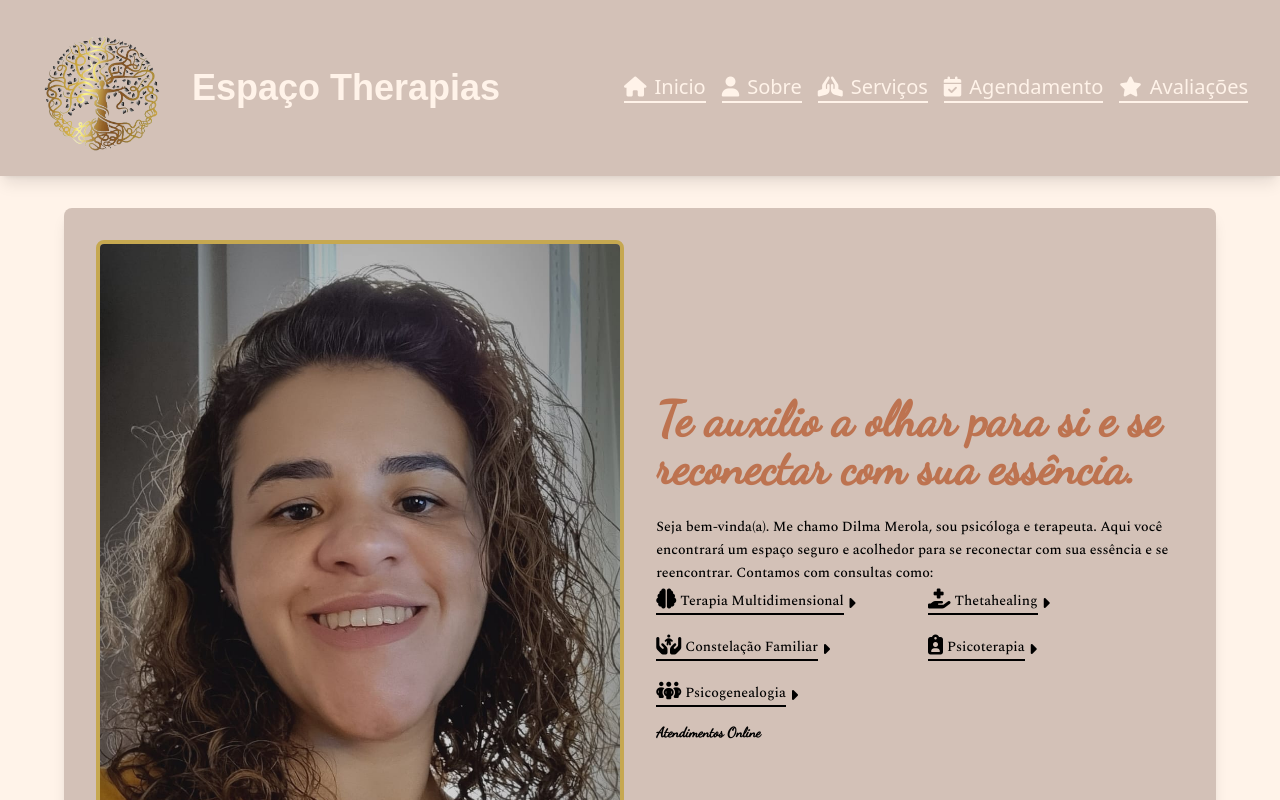
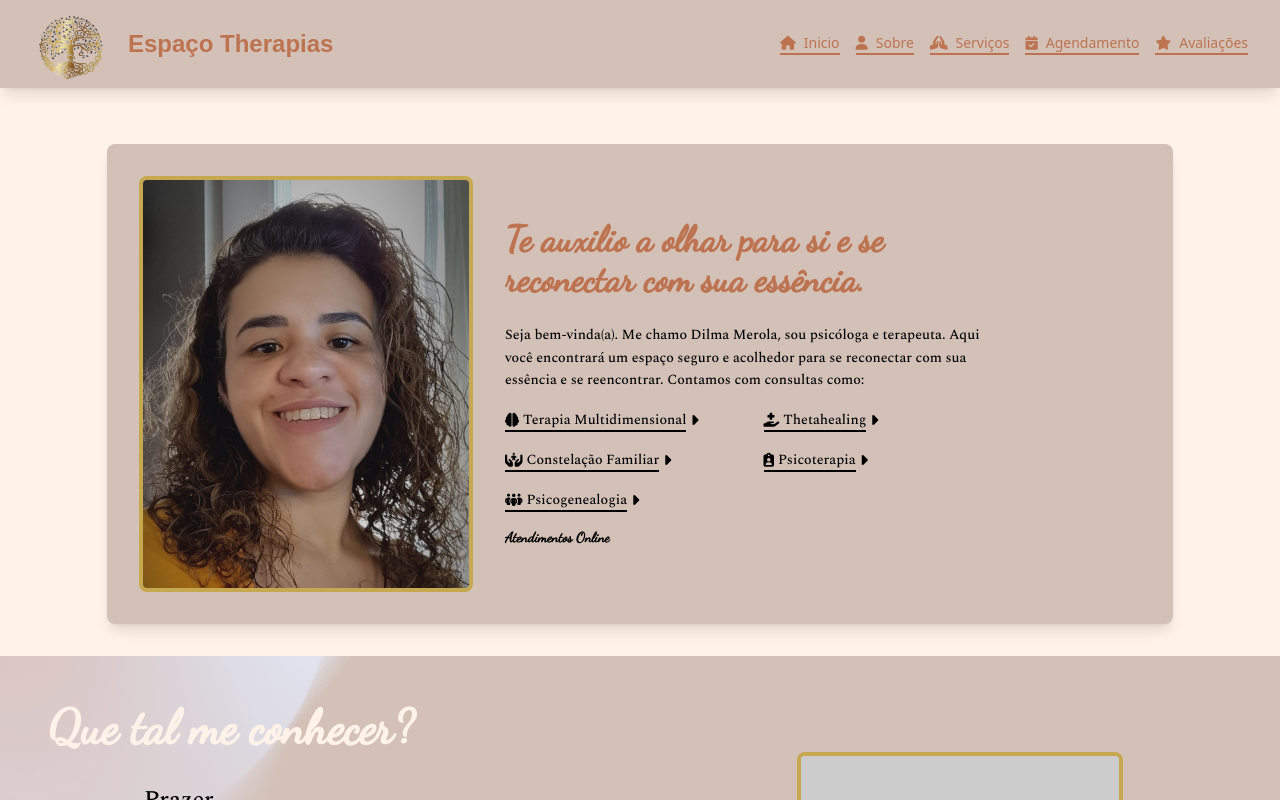
Before and after one commit to IsaiasCBLuz/Espaco-Therapias, a React (Vite) app: page / in a window 1280 px wide. Shown: the top 800 px of the page. Built offline with nearby package versions, Linux system fonts and the light colour scheme; a web font is replaced by a local one.

Commit message:
refactor: Update styles and navigation links in Agendamento page

```diff
--- a/src/pages/Client/agendamento/index.tsx
+++ b/src/pages/Client/agendamento/index.tsx
@@ -117,36 +117,36 @@ export function Agendamento() {
 
   return (
     <>
-      <header className="bg-tostado_claro w-full flex items-center px-8 py-4 shadow-lg">
-        <div className="w-36 h-36 mr-4">
+      <header className="bg-tostado_claro w-full flex items-center px-8 py-1 shadow-lg">
+        <div className="w-20 h-20 mr-4">
           <img src={logo} alt="logo" className="object-contain w-full h-full" />
         </div>
-        <h1 className="text-4xl font-bold font-amsterdam text-creme">
+        <h1 className="text-2xl font-bold font-amsterdam text-castanho_rosado">
           Espaço Therapias
         </h1>
         <div className='ms-auto'>
           <nav className="flex gap-4">
-            <a href="/" className="text-creme text-xl border-b-2 border-creme flex flex-row items-center gap-2 hover:text-castanho_rosado hover:font-bold hover:border-castanho_rosado">
-              <i className="fa-solid fa-home"></i>
-              <p>Home</p>
+            <a href="/" className="text-castanho_rosado text-xl border-b-2 border-castanho_rosado flex flex-row items-center gap-2 hover:text-castanho_rosado hover:font-bold hover:border-castanho_rosado">
+              <i className="fa-solid fa-home text-sm"></i>
+              <p className='text-sm'>Home</p>
             </a>
           </nav>
         </div>
       </header>
 
       <main className='w-full h-screen bg-creme'>
-        <div className='py-24'>
-          <h1 className="text-4xl font-bold font-amsterdam text-castanho_rosado text-center">Agende sua primeira conversa!</h1>
+        <div className='py-16'>
+          <h1 className="text-2xl font-bold font-amsterdam text-castanho_rosado text-center">Agende sua primeira conversa!</h1>
         </div>
         <div className='w-full bg-castanho_rosado flex flex-row ps-12 py-8'>
           <div className='w-[40%] pe-12 pt-24'>
-            <p className="text-3xl font-bold text-creme font-dancing mb-12">Suas Infos</p>
+            <p className="text-2xl font-bold text-creme font-dancing mb-8">Suas Infos</p>
             <form className='flex flex-col'>
               <div className='w-full mb-2'>
                 <input
                   type='text'
                   placeholder='Nome'
-                  className='bg-creme w-full rounded-3xl p-3 border border-gray-300 focus:outline-none focus:ring-2 focus:ring-tostado_claro'
+                  className='bg-creme w-full rounded-3xl p-3 border border-gray-300 focus:outline-none focus:ring-2 focus:ring-tostado_claro text-sm'
                   value={nome}
                   onChange={(e) => setNome(e.target.value)}
                 />
@@ -161,7 +161,7 @@ export function Agendamento() {
                 <input
                   type='email'
                   placeholder='Email'
-                  className='bg-creme w-full rounded-3xl p-3 border border-gray-300 focus:outline-none focus:ring-2 focus:ring-tostado_claro'
+                  className='bg-creme w-full rounded-3xl p-3 border border-gray-300 focus:outline-none focus:ring-2 focus:ring-tostado_claro text-sm'
                   value={email}
                   onChange={(e) => setEmail(e.target.value)}
                 />
@@ -176,7 +176,7 @@ export function Agendamento() {
                 <input
                   type='text'
                   placeholder='Telefone'
-                  className='bg-creme w-full rounded-3xl p-3 border border-gray-300 focus:outline-none focus:ring-2 focus:ring-tostado_claro'
+                  className='bg-creme w-full rounded-3xl p-3 border border-gray-300 focus:outline-none focus:ring-2 focus:ring-tostado_claro text-sm'
                   value={telefone}
                   onChange={(e) => setTelefone(e.target.value)}
                 />
@@ -192,7 +192,7 @@ export function Agendamento() {
                   <input
                     type='text'
                     placeholder='Data'
-                    className='bg-creme rounded-3xl p-3 border border-gray-300 pl-10 cursor-not-allowed w-full'
+                    className='bg-creme rounded-3xl p-3 border border-gray-300 pl-10 cursor-not-allowed w-full text-sm'
                     disabled
                     value={formatedData}
                   />
@@ -200,7 +200,7 @@ export function Agendamento() {
                 </div>
               </div>
               <button
-                className={`rounded-3xl p-3 text-creme font-bold transition duration-200 ${sendDisabled ? 'bg-tostado_claro' : 'bg-[#A85A3D] hover:border-2 border-tostado_claro'}`}
+                className={`rounded-3xl p-3 text-creme font-bold transition duration-200 text-sm ${sendDisabled ? 'bg-tostado_claro' : 'bg-[#A85A3D] hover:border-2 border-tostado_claro'}`}
                 disabled={sendDisabled}
                 onClick={handleAgendar}
               >
@@ -243,7 +243,7 @@ export function Agendamento() {
                 }}
                 locale={ptBrLocale}
                 eventColor='#BD7350'
-                eventClick={handleEventClick} // Adicione esta linha
+                eventClick={handleEventClick}
               />
             }
           </div>
--- a/src/pages/Client/portifolio/index.tsx
+++ b/src/pages/Client/portifolio/index.tsx
@@ -77,34 +77,34 @@ export function Portifolio() {
 
   return (
     <>
-      <header className="bg-tostado_claro w-full flex items-center px-8 py-4 fixed shadow-lg">
-        <div className="w-36 h-36 mr-4">
+      <header className="bg-tostado_claro w-full flex items-center px-8 py-1 fixed shadow-lg">
+        <div className="w-20 h-20 mr-4">
           <img src={logo} alt="logo" className="object-contain w-full h-full" />
         </div>
-        <h1 className="text-4xl font-bold font-amsterdam text-creme">
+        <h1 className="text-2xl font-bold font-amsterdam text-castanho_rosado">
           Espaço Therapias
         </h1>
         <div className='ms-auto'>
           <nav className="flex gap-4">
-            <a href="#PrimeiraImpressao" className="text-creme text-xl border-b-2 border-creme flex flex-row items-center gap-2 hover:text-castanho_rosado hover:border-castanho_rosado hover:font-bold">
-              <i className="fa-solid fa-home"></i>
-              <p>Inicio</p>
+            <a href="#PrimeiraImpressao" className="text-castanho_rosado text-xl border-b-2 border-castanho_rosado flex flex-row items-center gap-2 hover:text-castanho_rosado hover:border-castanho_rosado hover:font-bold">
+              <i className="fa-solid fa-home text-sm"></i>
+              <p className='text-sm'>Inicio</p>
             </a>
-            <a href="#Sobre" className="text-creme text-xl border-b-2 border-creme flex flex-row items-center gap-2 hover:text-castanho_rosado hover:border-castanho_rosado hover:font-bold">
-              <i className="fa-solid fa-user"></i>
-              <p>Sobre</p>
+            <a href="#Sobre" className="text-castanho_rosado text-xl border-b-2 border-castanho_rosado flex flex-row items-center gap-2 hover:text-castanho_rosado hover:border-castanho_rosado hover:font-bold">
+              <i className="fa-solid fa-user text-sm"></i>
+              <p className='text-sm'>Sobre</p>
             </a>
-            <a href="#Servicos" className="text-creme text-xl border-b-2 border-creme flex flex-row items-center gap-2 hover:text-castanho_rosado hover:border-castanho_rosado hover:font-bold">
-              <i className="fa-solid fa-hands-praying"></i>
-              <p>Serviços</p>
+            <a href="#Servicos" className="text-castanho_rosado text-xl border-b-2 border-castanho_rosado flex flex-row items-center gap-2 hover:text-castanho_rosado hover:border-castanho_rosado hover:font-bold">
+              <i className="fa-solid fa-hands-praying text-sm"></i>
+              <p className='text-sm'>Serviços</p>
             </a>
-            <a href="/espaco/agendamento" className="text-creme text-xl border-b-2 border-creme flex flex-row items-center gap-2 hover:text-castanho_rosado hover:border-castanho_rosado hover:font-bold">
-              <i className="fa-solid fa-calendar-check"></i>
-              <p>Agendamento</p>
+            <a href="/agendamento" className="text-castanho_rosado text-xl border-b-2 border-castanho_rosado flex flex-row items-center gap-2 hover:text-castanho_rosado hover:border-castanho_rosado hover:font-bold">
+              <i className="fa-solid fa-calendar-check text-sm"></i>
+              <p className='text-sm'>Agendamento</p>
             </a>
-            <a href="#Avaliacoes" className="text-creme text-xl border-b-2 border-creme flex flex-row items-center gap-2 hover:text-castanho_rosado hover:border-castanho_rosado hover:font-bold">
-              <i className="fa-solid fa-star"></i>
-              <p>Avaliações</p>
+            <a href="#Avaliacoes" className="text-castanho_rosado text-xl border-b-2 border-castanho_rosado flex flex-row items-center gap-2 hover:text-castanho_rosado hover:border-castanho_rosado hover:font-bold">
+              <i className="fa-solid fa-star text-sm"></i>
+              <p className='text-sm'>Avaliações</p>
             </a>
           </nav>
         </div>
@@ -112,8 +112,8 @@ export function Portifolio() {
 
       <main className="bg-creme w-full h-screen flex flex-col items-center">
         {/* Primeira Impressao */}
-        <section id='PrimeiraImpressao' className="bg-tostado_claro w-11/12 max-w-6xl p-8 my-8 flex flex-col lg:flex-row gap-8 rounded-lg shadow-lg mt-52">
-          <div className="border-4 border-[#C6A850] w-full lg:w-1/2 h-[60vh] lg:h-auto overflow-hidden rounded-lg">
+        <section id='PrimeiraImpressao' className="bg-tostado_claro w-10/12 max-w-6xl p-8 my-8 flex flex-col lg:flex-row gap-8 rounded-lg shadow-lg mt-36">
+          <div className="border-4 border-[#C6A850] w-full lg:w-1/3 h-[40vh] lg:h-auto overflow-hidden rounded-lg">
             <img
               src={Dilma}
               alt="Dilma"
@@ -121,7 +121,7 @@ export function Portifolio() {
             />
           </div>
           <div className="w-full lg:w-1/2 flex flex-col justify-center text-center lg:text-left font-spectral">
-            <p className="text-castanho_rosado font-dancing font-bold text-5xl mb-6">
+            <p className="text-castanho_rosado font-dancing font-bold text-4xl mb-6">
               Te auxilio a olhar para si e se reconectar com sua essência.
             </p>
             <p className="text-sm leading-relaxed text-castanho_claro mb-4">
@@ -129,7 +129,8 @@ export function Portifolio() {
               psicóloga e terapeuta. Aqui você encontrará um espaço seguro e
               acolhedor para se reconectar com sua essência e se reencontrar.
               Contamos com consultas como:
-              <div className='grid grid-cols-6 gap-4'>
+            </p>
+            <div className='grid grid-cols-6 gap-4 mb-4'>
               {tiposConsultas.map((tipoConsulta) => (
                 <div className={`col-span-3 flex flex-row items-end gap-1 hover:cursor-pointer`}>
                   <a href={'#Servico' + tipoConsulta.id.toString()}
@@ -141,14 +142,13 @@ export function Portifolio() {
                       window.scrollTo({ top: sectionTop - offset, behavior: 'smooth' }); // Rolagem suave com deslocamento
                     }}
                     className='flex flex-row items-end border-b-2 border-black gap-1'>
-                      <i className={`${tipoConsulta.icone} text-xl`}></i>
-                      <p>{tipoConsulta.nome}</p>
+                    <i className={`${tipoConsulta.icone} text-sm`}></i>
+                    <p className='text-sm'>{tipoConsulta.nome}</p>
                   </a>
                   <i className="fa-solid fa-caret-right text-base"></i>
                 </div>
               ))}
             </div>
-            </p>
             <p className="text-sm font-dancing font-semibold text-castanho_claro">
               Atendimentos Online
             </p>
@@ -162,12 +162,12 @@ export function Portifolio() {
             </div>
           </div>
           <div className='flex flex-row'>
-            <div className='w-[60%] mt-24 font-spectral ms-24'>
-              <p className='text-4xl'>Prazer</p>
-              <p className='ms-4 mt-2'>Sou Dilma Marcela da Silva Merola, sou ...</p>
+            <div className='w-[60%] mt-8 font-spectral ms-24'>
+              <p className='text-2xl'>Prazer</p>
+              <p className='ms-4 mt-2 text-sm'>Sou Dilma Marcela da Silva Merola, sou ...</p>
             </div>
             <div className='w-[40%]'>
-              <div className='w-[94%]'>
+              <div className='w-[75%]'>
                 <img src="https://placehold.co/500x600" alt="Dilma" className="object-cover w-full h-full border-4 border-[#C6A850] rounded-lg" />
               </div>
             </div>
@@ -197,32 +197,32 @@ export function Portifolio() {
         {/* Agenda */}
         <section className="pt-16 bg-tostado_claro w-full flex flex-col items-center pb-16">
           <div className="mb-8">
-            <h2 className="text-castanho_rosado text-6xl font-bold font-dancing text-center leading-tight">
+            <h2 className="text-castanho_rosado text-4xl font-bold font-dancing text-center leading-tight">
               Agende a sua primeira conversa
             </h2>
           </div>
           <div className="text-center max-w-2xl">
-            <p className="text-2xl font-spectral text-castanho_claro mb-4">
+            <p className="text-base font-spectral text-castanho_claro mb-4">
               Interessado(a) em um atendimento personalizado?
             </p>
-            <p className="text-2xl font-spectral text-castanho_claro mb-8">
+            <p className="text-base font-spectral text-castanho_claro mb-8">
               Agende a sua consulta agora mesmo e dê o primeiro passo para seu bem-estar emocional.
             </p>
-            <a href='/espaco/agendamento' className="bg-castanho_rosado w-1/3 text-creme font-bold py-3 px-8 rounded-full hover:bg-castanho_claro transition duration-300 flex flex-row items-center mx-auto">
+            <a href='/agendamento' className="bg-castanho_rosado w-1/3 text-creme font-bold py-3 px-8 rounded-full hover:bg-castanho_claro transition duration-300 flex flex-row items-center mx-auto">
               <i className="fa-solid fa-calendar-check"></i>
-              <p className='ms-2'>Agendar Consulta</p>
+              <p className='ms-2 text-sm'>Agendar Consulta</p>
             </a>
           </div>
         </section>
         {/* Avaliacoes */}
         <section className="bg-creme w-full flex flex-col items-center py-16">
           <div className="mb-8">
-            <h2 className="text-creme text-6xl font-bold font-dancing text-center leading-tight">
+            <h2 className="text-castanho_rosado text-4xl font-bold font-dancing text-center leading-tight">
               Depoimentos
             </h2>
           </div>
           <div className="text-center max-w-2xl">
-            <p className="text-2xl font-spectral text-castanho_claro mb-4">
+            <p className="text-sm font-spectral text-castanho_claro mb-4">
               Veja o que os clientes têm a dizer sobre o atendimento.
             </p>
             <div className="flex flex-col gap-8">
@@ -230,11 +230,8 @@ export function Portifolio() {
             </div>
           </div>
         </section>
-        <footer className="bg-tostado_claro w-full py-8 flex flex-col items-center justify-center z-10 text-center">
-          <p className="text-gray-700">Administração</p>
-          <p className="text-creme font-bold text-lg mt-2">© 2024 Espaço Therapias Multidimensional</p>
-          <p className="text-gray-700 mt-2">Desenvolvido por:</p>
-          <p className="text-creme mt-1 font-bold">...</p>
+        <footer className="bg-tostado_claro w-full py-2 flex flex-row gap-16 items-center justify-center z-10 text-center">
+          <p className="text-gray-700 font-bold text-xs mt-2">© 2024 Espaço Therapias Multidimensional</p>
         </footer>
       </main>
     </>
```
Lines whose indentation alone changed are shown as unchanged.
